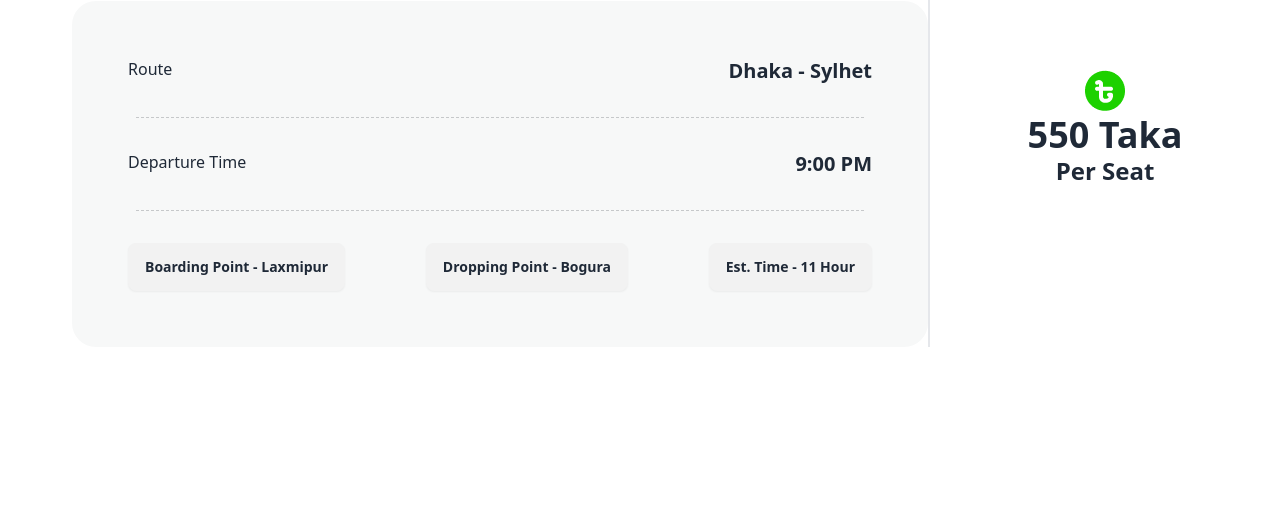
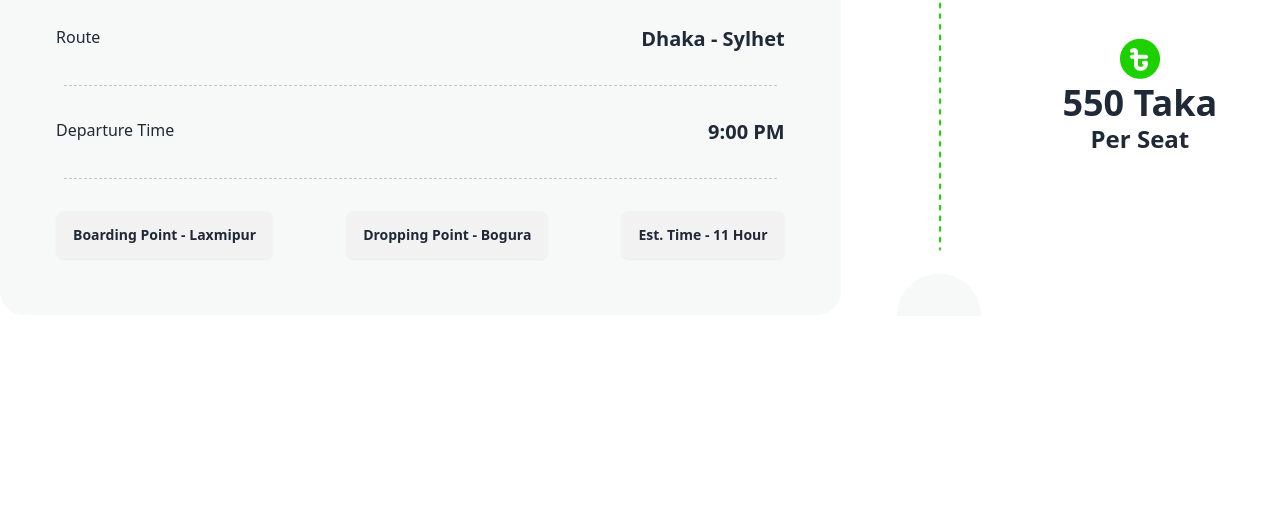
Before and after one commit to Asaduzzaman-Programmer/Asainment-5, a plain HTML site: page index.html in a window 1280 px wide. Shown: the part 1845-2368 px from the top of the page. After the commit the page ends 2305 px from the top, so only its background shows below. Drawn offline with nearby package versions, Linux system fonts and the light colour scheme.

Commit message:
short-customize

```diff
--- a/index.html
+++ b/index.html
@@ -125,13 +125,13 @@
             </div>
 
       </div>
-      <div class=" rounded-t-[88px]">
+      <div class=" rounded-t-[88px] ">
         <h1 class=" text-4xl font-bold text-center pt-32">P.H Paribahan</h1>
         <p class="text-center pt-6 inter">Yes, you can run unit tests and view the results directly within the app. The integrated <br> testing features allow for a streamlined .</p>
 
 
-        <div class="lg:flex justify-between mt-12 bg-[#FFFFFF] container mx-auto p-8 rounded-3xl gap-8">
-              <div class="lg:w-9/12 lg:border-r-2 ml-10">
+        <div class="lg:flex justify-between mt-12 bg-[#ffffff] container mx-auto  rounded-3xl gap-8">
+              <div class="lg:w-9/12">
                     <div class="lg:flex justify-between">
                           <div class="flex gap-2">
                                 <img src="images/bus-logo.png" alt="">
@@ -164,6 +164,9 @@
                     </div>
               </div>
 
+              <div>
+                <img class="h-[443px] ml-6" src="images/info-devider.png" alt="">
+              </div>
 
               <div class="lg:w-3/12 m-auto text-center  font-semibold">
                     <img src="images/fare.png" alt="" class="mx-auto">
```
